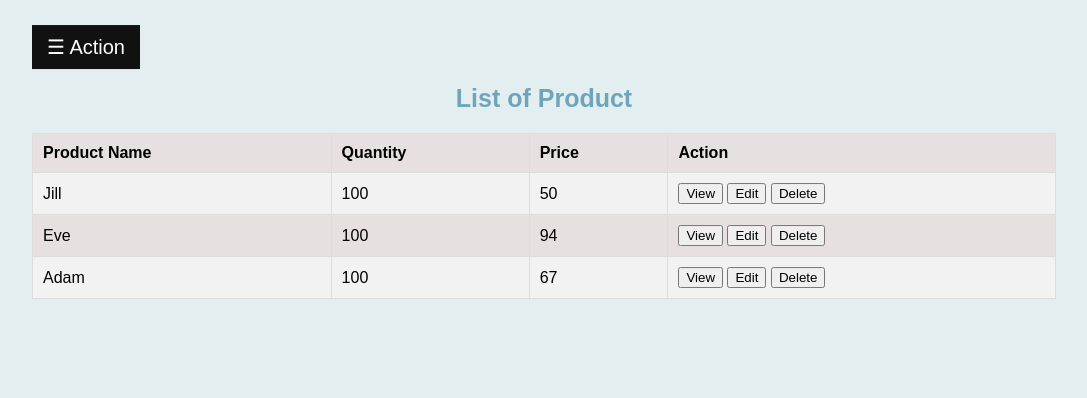
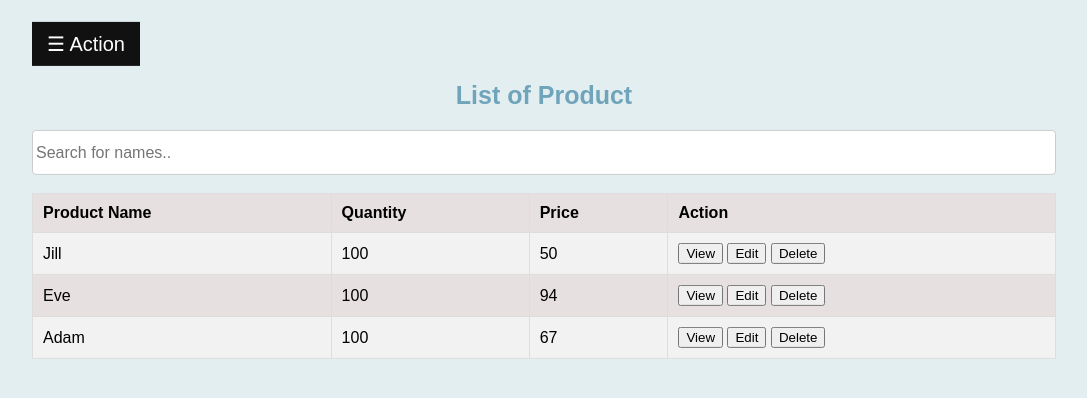
Before and after one commit to Ola-Yusuf/Store-Manager, a plain HTML site: page UI/view-all-prodcut.html in a window 1280 px wide. Shown: the whole page, without its empty margins (96-1183 px from the left). Drawn offline with Linux system fonts and the light colour scheme.

Commit message:
add field and  function to search for data in product table

```diff
--- a/UI/js/script.js
+++ b/UI/js/script.js
@@ -48,3 +48,22 @@ function closeNav() {
     document.getElementById("container").style.marginLeft = "0";
     document.getElementById("openbtn").style.display = "block";
 }
+
+let  searchTable = () => {
+    let input, filter, table, tr, td, i;
+    input = document.getElementById("search");
+    filter = input.value.toUpperCase();
+    table = document.getElementById("table");
+    tr = table.getElementsByTagName("tr");
+
+    for (i = 0; i < tr.length; i++) {
+      td = tr[i].getElementsByTagName("td")[0];
+      if (td) {
+        if (td.innerHTML.toUpperCase().indexOf(filter) > -1) {
+          tr[i].style.display = "";
+        } else {
+          tr[i].style.display = "none";
+        }
+      }
+    }
+  }
--- a/UI/view-all-prodcut.html
+++ b/UI/view-all-prodcut.html
@@ -26,7 +26,8 @@
     <div class="container" id="container">
         <button class="openbtn" id="openbtn"  onclick="openNav()">☰ Action</button>
         <h1>List of Product</h1>
-        <table>
+        <input type="text" id="search" onkeyup="searchTable()" placeholder="Search for names.."><br><br>
+        <table id="table" >
             <tr>
                 <th>Product Name</th>
                 <th>Quantity</th>
```
